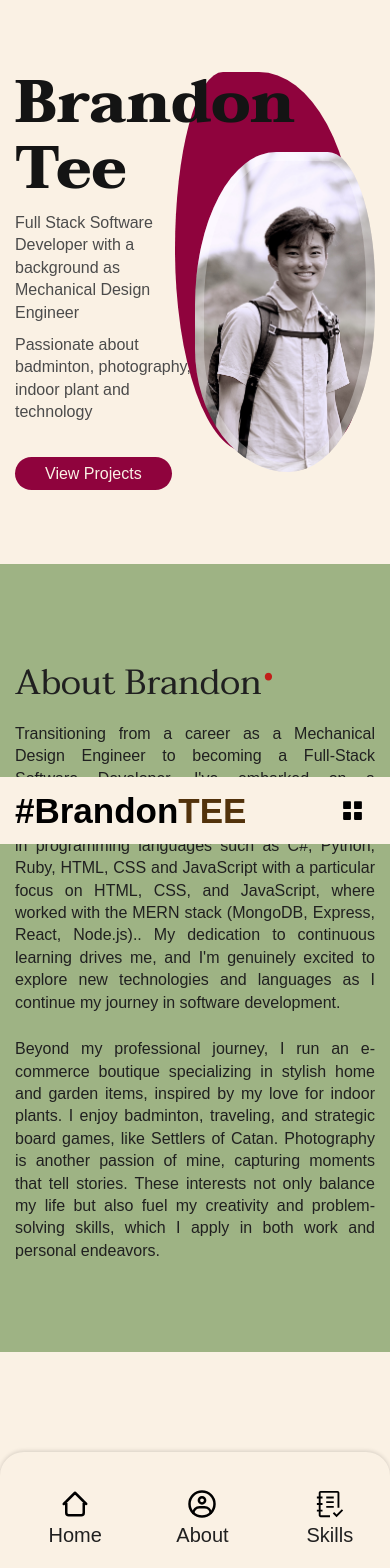
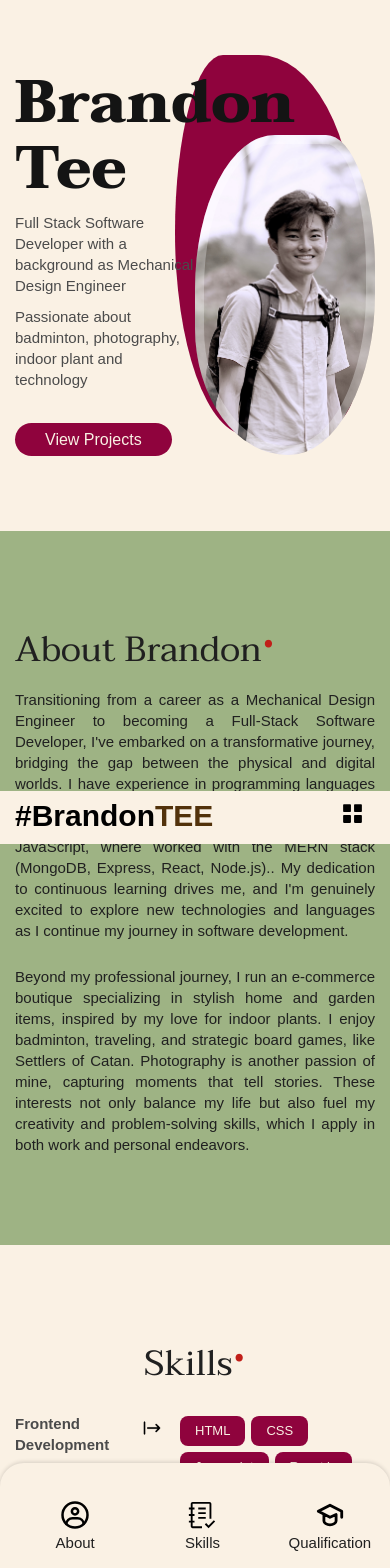
Before and after one commit to btee9910/mysite, a React (Vite) app: page / in a window 390 px wide. Shown: the top 1568 px of the page. Built offline with nearby package versions, Linux system fonts and the light colour scheme; a web font is replaced by a local one.

Commit message:
deployment v1

```diff
--- a/src/App.css
+++ b/src/App.css
@@ -265,6 +265,7 @@ p {
 	line-height: 1.2;
 	font-size: 15px;
 	font-weight: 500;
+	text-align: left;
 }
 
 p>br {
@@ -319,14 +320,15 @@ MISC
 	}
 
 	h5 {
-		font-size: 16px;
+		font-size: 15px;
 	}
 
 	h6 {
-		font-size: 14px;
+		font-size: 13px;
 	}
 
 	p {
-		font-size: 13px;
+		font-size: 12px;
+		text-align: left;
 	}
 }
--- a/src/components/Header/Header.css
+++ b/src/components/Header/Header.css
@@ -126,10 +126,22 @@
 
 @media screen and (max-width:425px) {
     .nav__menu {
-      padding: 2rem 0.25rem 4rem;
+        padding: 2rem 0.25rem 4rem;
     }
 
     .nav__list {
-      column-gap: 0;
+        column-gap: 0;
     }
-  }
+
+    .header__logo {
+        font-size: 30px;
+    }
+
+    .nav__link {
+        font-size: 15px;
+    }
+
+    .header {
+        padding: 8px 0px 5px 0;
+    }
+}
--- a/src/components/Header/Header.jsx
+++ b/src/components/Header/Header.jsx
@@ -34,14 +34,14 @@ const Header = () => {
 
                 <div className={toggle ? 'nav__menu show-menu' : 'nav__menu'}>
                     <ul className="nav__list">
-                        <li className="nav__item">
+                        {/* <li className="nav__item">
                             <a href="#home" className="nav__link" onClick={(e) => { showMenu(!toggle); setActiveNav(['#home', e]) }}>
                                 <i className="nav__icon">
                                     <div className="nav__icon__block"><img src="./home.svg" alt="home icon" className="nav__icon__img" /></div>
                                     <div>Home</div>
                                 </i>
                             </a>
-                        </li>
+                        </li> */}
                         <li className="nav__item">
                             <a href="#about" className="nav__link" onClick={(e) => { showMenu(!toggle); setActiveNav(['#about', e]) }}>
                                 <i className="nav__icon">
--- a/src/components/Portfolio/Portfolio.jsx
+++ b/src/components/Portfolio/Portfolio.jsx
@@ -16,7 +16,7 @@ const Portfolio = () => {
         repo: 'https://github.com/btee9910/TicTacToe'
     }, {
         projectName: 'HAUSSTUFF',
-        projectDescription: 'A B2C eCommerce store based in Melbourne, Victoria.',
+        projectDescription: 'A B2C eCommerce boutique specializing in stylish home and garden project, based in Melbourne, Victoria.',
         thumbnail: './hausstuff.png',
         url: 'https://hausstuff.com.au/',
         repo: ''
--- a/src/components/Qualification/TimelineBlock.css
+++ b/src/components/Qualification/TimelineBlock.css
@@ -28,7 +28,7 @@
 
 .timeline__block:hover {
     .timeline__description {
-        max-height: 500px;
+        max-height: 900px;
         opacity: 1;
     }
 
```
